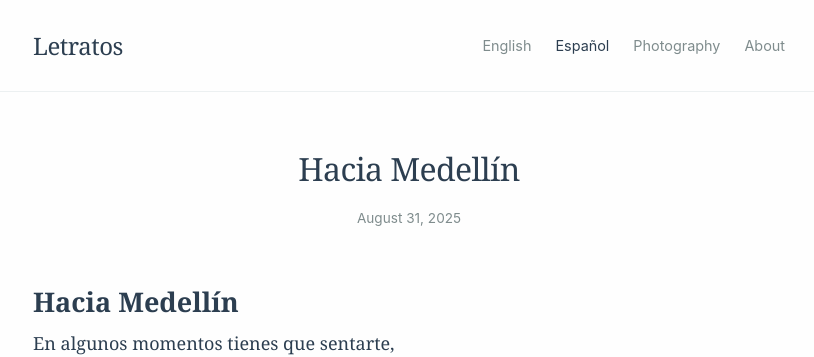
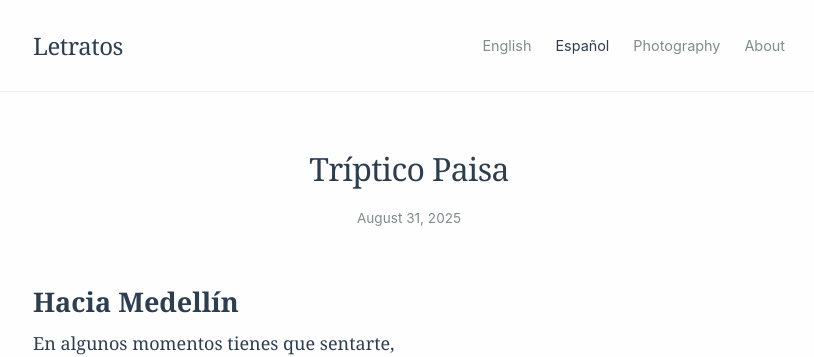
Before and after one commit to bjpl/letratos, a Jekyll site: the page built from _poems_es/Tríptico Paisa.md, in a window 1280 px wide and 900 px high. Shown: the top 357 px of the window, without its empty margins (231-1045 px from the left). Built offline with Jekyll 4.4.1, drawn with Linux system fonts in a browser that asks for light colours.

Commit message:
Rename poem to Tríptico Paisa (Paisa Triptych)
- Renamed hacia-medellin.md to Tríptico Paisa.md
- Updated title to better reflect the three-part structure
- Contains all three sections: Hacia Medellín, En Tránsito, and 24
- Added triptych category to better organize the poem

🤖 Generated with [Claude Code](https://claude.ai/code)

Co-Authored-By: Claude <noreply@anthropic.com>

```diff
--- a/_poems_es/hacia-medellin.md
+++ b/_poems_es/Tríptico Paisa.md
@@ -1,5 +1,5 @@
 ---
-title: "Hacia Medellín"
+title: "Tríptico Paisa"
 date: 2025-08-31
 layout: poem
 lang: es
```
